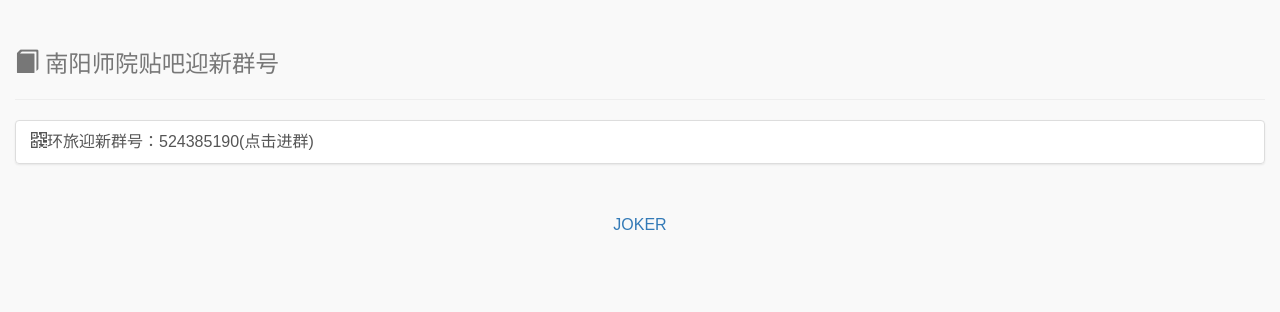
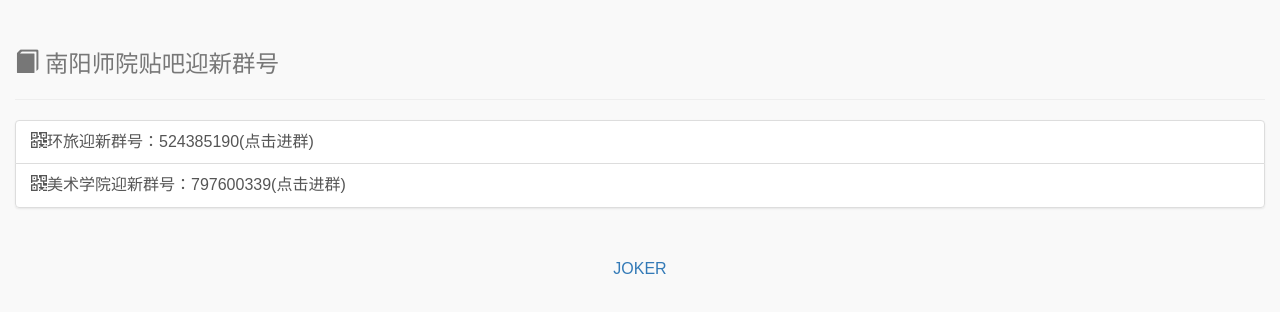
Before and after one commit to joker1911/Reading, a plain HTML site: page welcome.html in a window 1280 px wide. Drawn offline with Linux system fonts and the light colour scheme.

Commit message:
Update welcome.html

```diff
--- a/welcome.html
+++ b/welcome.html
@@ -21,6 +21,8 @@
 
 			<div class="list-group">
 				<a href="https://jq.qq.com/?_wv=1027&k=5LEZTG2" class="list-group-item"><span class="glyphicon glyphicon-qrcode" aria-hidden="true"></span>环旅迎新群号：524385190(点击进群)</a>
+
+				<a href="https://jq.qq.com/?_wv=1027&k=50syMNL" class="list-group-item"><span class="glyphicon glyphicon-qrcode" aria-hidden="true"></span>美术学院迎新群号：797600339(点击进群)</a>
 			</div>
 		</div>
 		<footer class="footer col-md-12">
```
